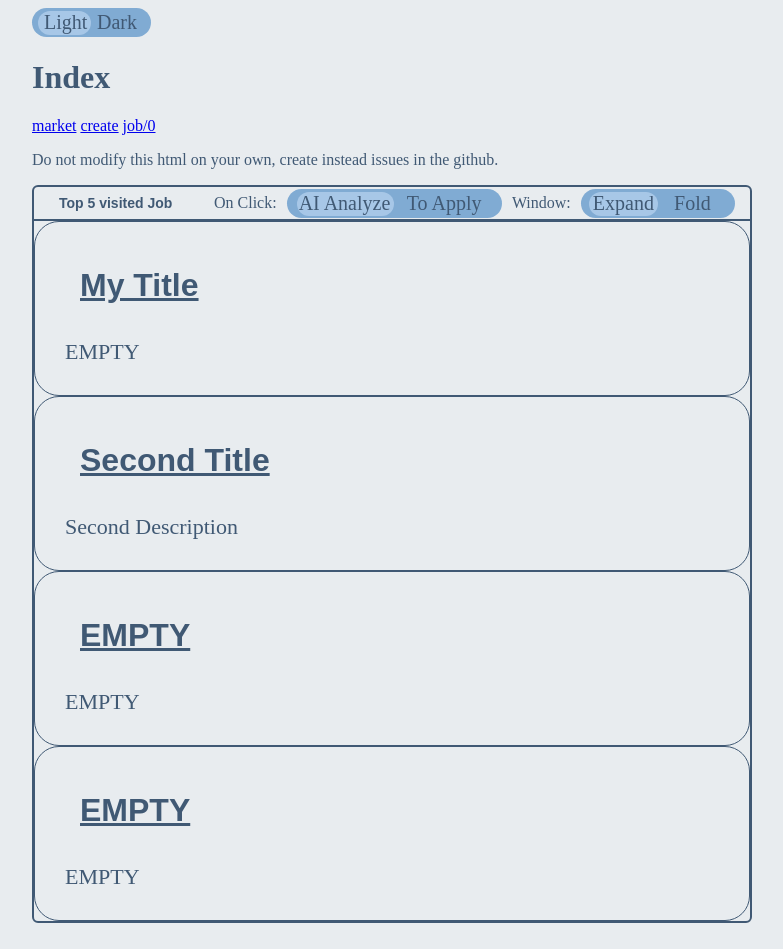
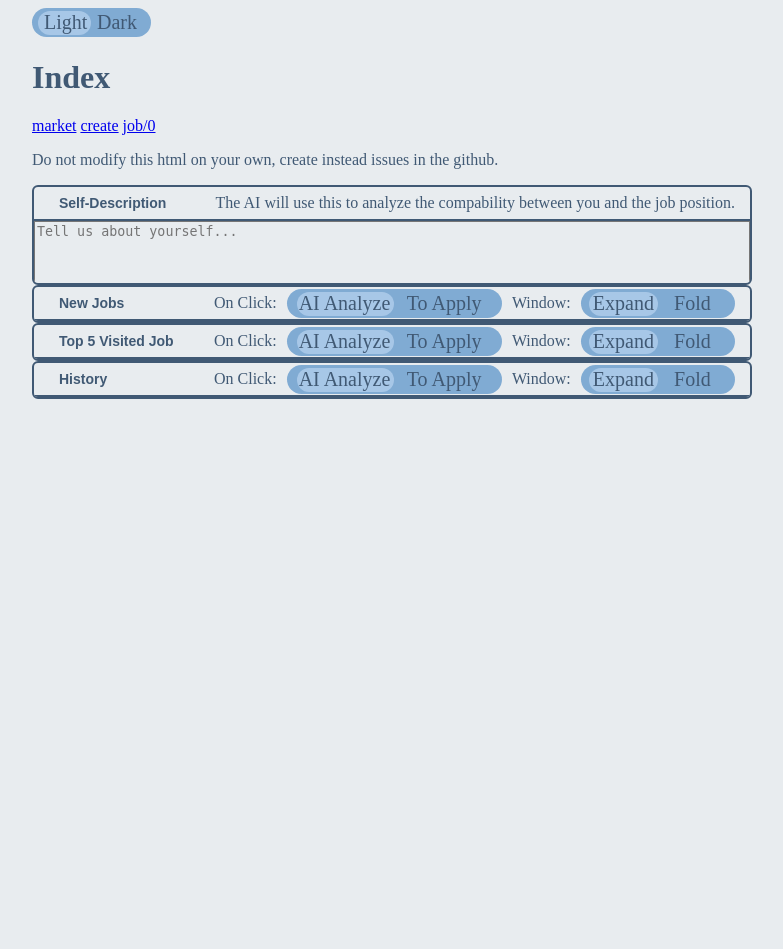
Before and after one commit to nasraabdirahman/cv-analyzer, a Flask app: page / in a window 1280 px wide. Shown: the whole page, without its empty margins (248-1031 px from the left). After the commit the page ends 399 px from the top, so only its background shows below. Run offline with Flask 3, Linux system fonts and the light colour scheme.

Commit message:
remove all previous windows, add 4 new windows (one for input, three for display and interaction).

```diff
--- a/templates/index.html
+++ b/templates/index.html
@@ -21,19 +21,46 @@
         <a href="/job/0">job/0</a>
         <p>Do not modify this html on your own, create instead issues in the github.</p>
 
-        <our-window id="top5" title="Top 5 visited Job" width="720px">
+        <our-window title="Self-Description" width="720px" height="100px">
+            <div class="titlebar">
+                <p>The AI will use this to analyze the compability between you and the job position.</p>
+            </div>
+            <div class="content">
+                <textarea id="self-description" placeholder="Tell us about yourself..."
+                    style="resize: none; box-sizing: border-box; width:100%;height:100%;background-color: transparent;color:var(--secondary-colour, #FFF)"></textarea>
+            </div>
+        </our-window>
+
+        <our-window id="top-new" title="New Jobs" width="720px">
             <div class="titlebar">
                 <div>On Click: </div>
-                <our-switch lefttext="AI Analyze" righttext="To Apply"></our-switch>
+                <our-switch id="ai-switch-1" class="ai-switch" lefttext="AI Analyze" righttext="To Apply"></our-switch>
                 <div>Window: </div>
-                <our-switch id="window-fold-switch" lefttext="Expand" righttext="Fold"></our-switch>
+                <our-switch id="fold-switch-1" class="fold-switch" lefttext="Expand" righttext="Fold"></our-switch>
             </div>
             <div class="content">
-                <our-card id="testCard" title="My Title"
-                    hidden-content="Click the Card to Expand and See the Hidden Content"></our-card>
-                <our-card id="anyCard" title="Second Title" description="Second Description"></our-card>
-                <our-card id="linkCard" href="/market"></our-card>
-                <our-card></our-card>
+            </div>
+        </our-window>
+
+        <our-window id="top-popular" title="Top 5 Visited Job" width="720px">
+            <div class="titlebar">
+                <div>On Click: </div>
+                <our-switch id="ai-switch-2" class="ai-switch" lefttext="AI Analyze" righttext="To Apply"></our-switch>
+                <div>Window: </div>
+                <our-switch id="fold-switch-2" class="fold-switch" lefttext="Expand" righttext="Fold"></our-switch>
+            </div>
+            <div class="content">
+            </div>
+        </our-window>
+
+        <our-window id="top-recent" title="History" width="720px">
+            <div class="titlebar">
+                <div>On Click: </div>
+                <our-switch id="ai-switch-3" class="ai-switch" lefttext="AI Analyze" righttext="To Apply"></our-switch>
+                <div>Window: </div>
+                <our-switch id="fold-switch-3" class="fold-switch" lefttext="Expand" righttext="Fold"></our-switch>
+            </div>
+            <div class="content">
             </div>
         </our-window>
     </div>
```
